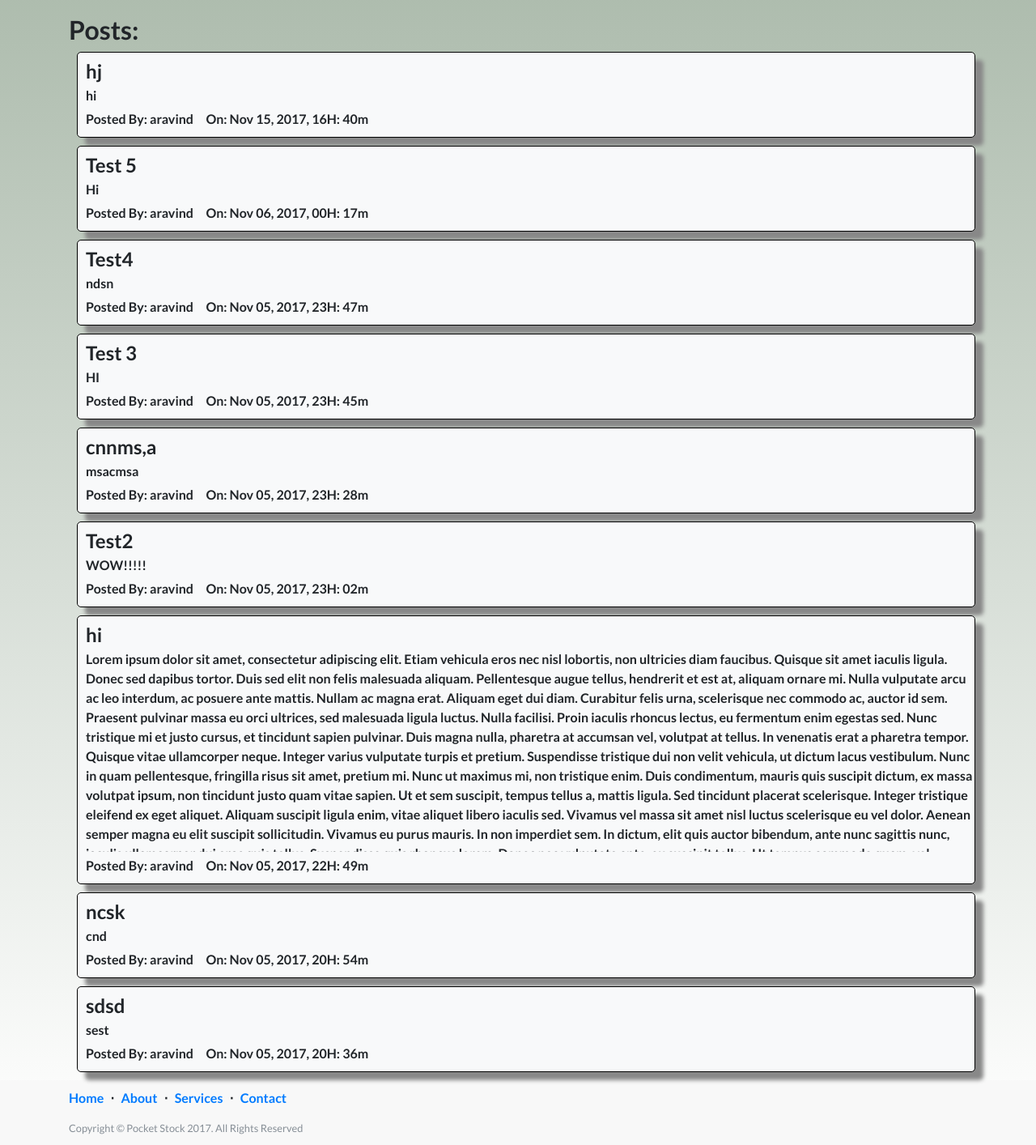
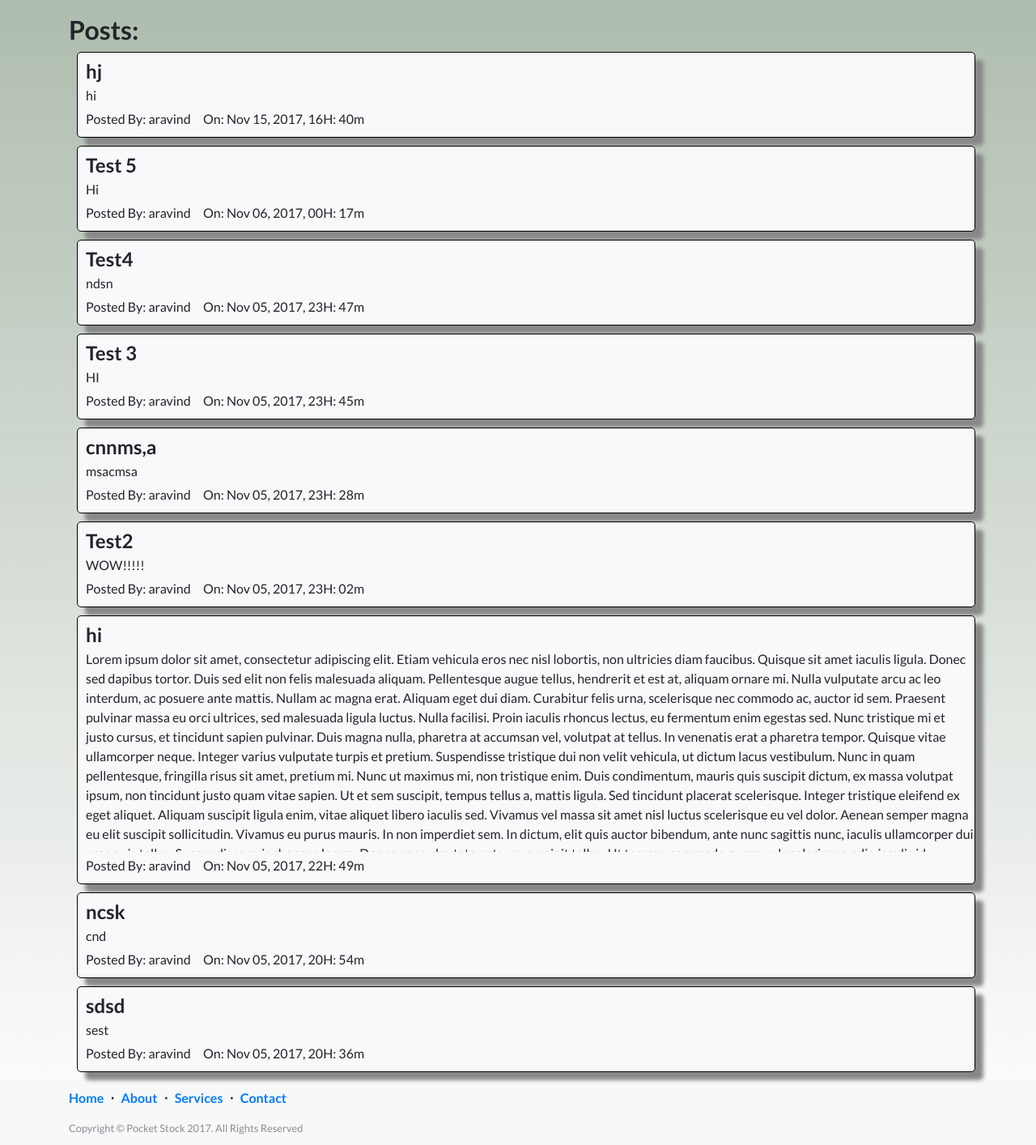
Before and after one commit to THEredhoodieguy/Pocket-Stock, a Django app: page /publicforum/ in a window 1280 px wide. Shown: the part 56-1470 px from the top of the page at 81% size. Run offline with Django 3.2, Linux system fonts and the light colour scheme; data comes from the database, SQL or seed files in the repository; parts of the project's set-up code (start-up, migrations or seed data) failed here and were passed over; some libraries are stand-ins or nearby versions.

Commit message:
Changed font weight in forums

```diff
--- a/stocks/static/css/landing-page.css
+++ b/stocks/static/css/landing-page.css
@@ -173,12 +173,14 @@ p.copyright {
 
 
 .post-body{
+    font-weight: normal;
     max-height: 250px;
     padding-left: 10px;
     overflow-y: auto;
 }
 
 .post-details{
+    font-weight: normal;
     margin-top: 5px;
     padding-left: 10px;
     padding-bottom: 10px;
```
